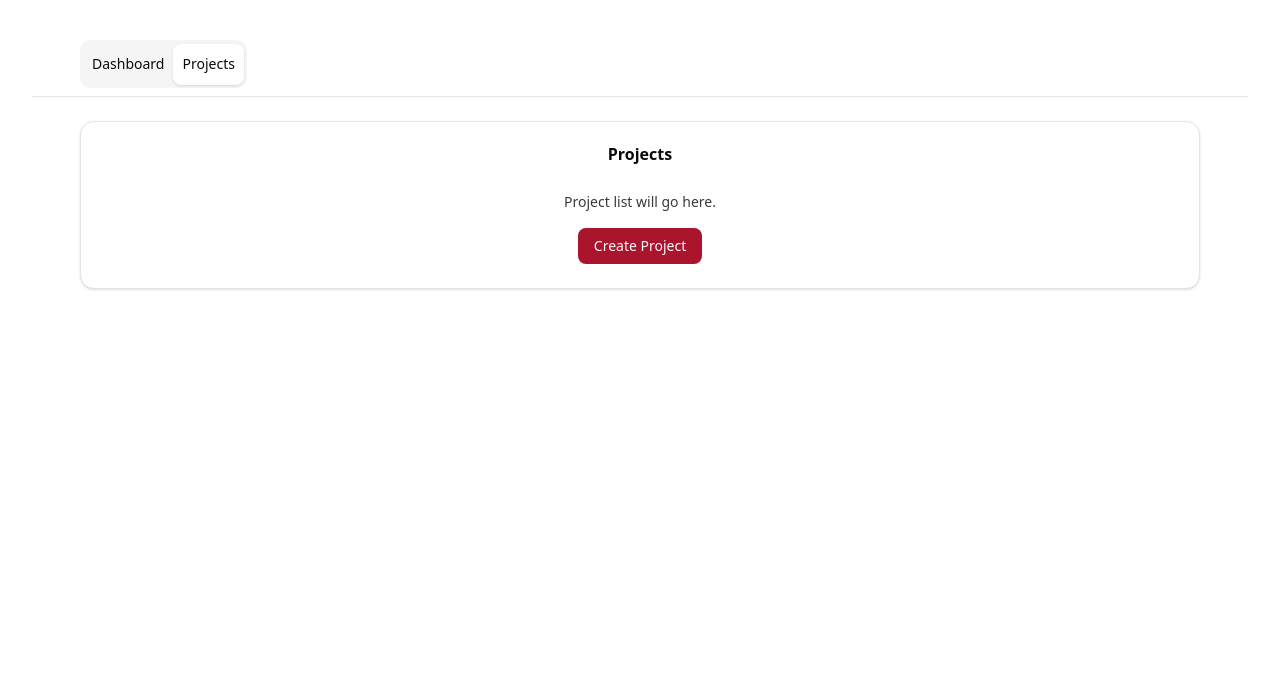
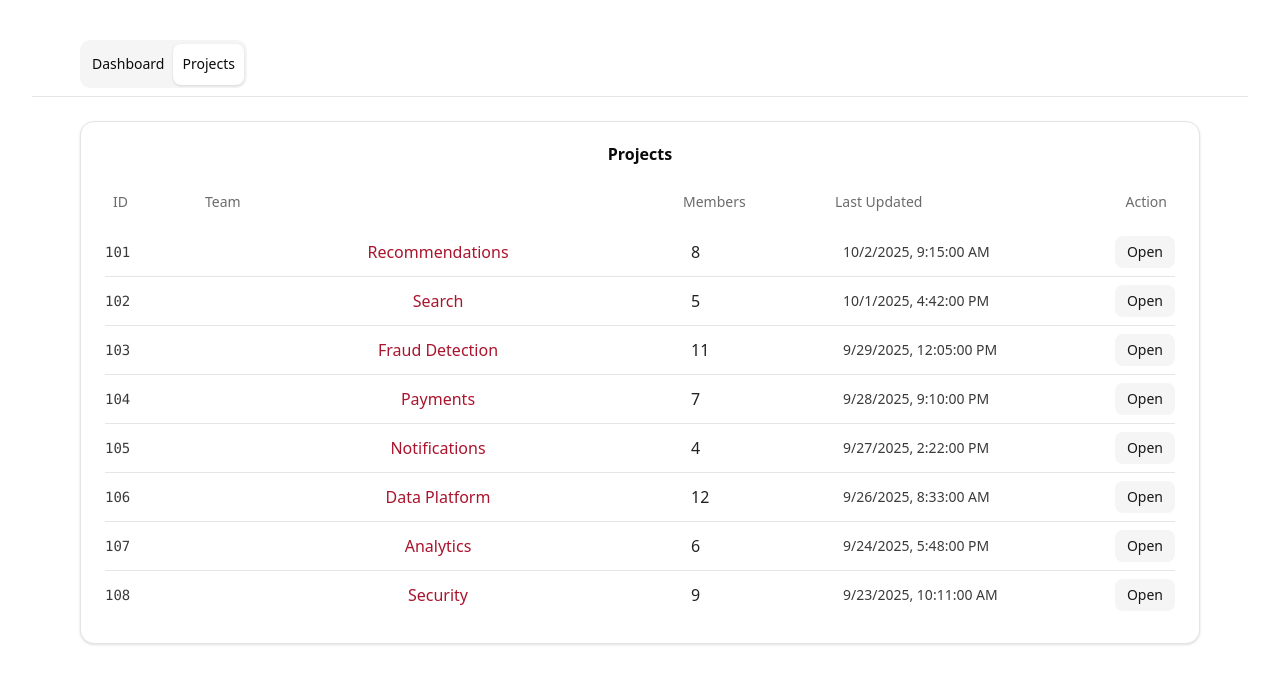
Before and after one commit to MrPeterss/project-showcase-frontend, a React (Vite) app: page /projects in a window 1280 px wide. Shown: the top 684 px of the page. Built offline with nearby package versions, Linux system fonts and the light colour scheme.

Commit message:
Added projects dummy page

```diff
--- a/src/components/NavBar.tsx
+++ b/src/components/NavBar.tsx
@@ -5,14 +5,14 @@ export function NavBar() {
   const location = useLocation();
 
   // Determine current tab based on pathname
-  const currentTab = location.pathname === '/projects' ? 'projects' : 'myteam';
+  const currentTab = location.pathname === '/projects' ? 'projects' : 'dashboard';
 
   return (
     <header className="sticky top-0 z-10 bg-background/70 backdrop-blur border-b">
       <div className="mx-auto max-w-6xl px-4 py-2">
         <Tabs value={currentTab}>
           <TabsList className="h-12">
-            <TabsTrigger value="myteam" asChild>
+            <TabsTrigger value="dashboard" asChild>
               <Link to="/dashboard">Dashboard</Link>
             </TabsTrigger>
             <TabsTrigger value="projects" asChild>
--- a/src/pages/Projects.tsx
+++ b/src/pages/Projects.tsx
@@ -1,5 +1,9 @@
 import { Card, CardHeader, CardTitle, CardContent } from "@/components/ui/card"
 import { Button } from "@/components/ui/button"
+import { teams } from "@/services/dummyData"
+import { Link } from "react-router-dom"
+
+const formatWhen = (iso: string) => new Date(iso).toLocaleString()
 
 export function Projects() {
   return (
@@ -7,9 +11,53 @@ export function Projects() {
       <CardHeader>
         <CardTitle>Projects</CardTitle>
       </CardHeader>
+
       <CardContent className="space-y-4">
-        <p className="text-sm opacity-80">Project list will go here.</p>
-        <Button>Create Project</Button>
+        {/* Header row */}
+        <div className="hidden grid-cols-[80px_1fr_140px_220px_100px] gap-3 px-2 text-sm opacity-60 md:grid">
+          <div className="text-left">ID</div>
+          <div className="text-left">Team</div>
+          <div className="text-left">Members</div>
+          <div className="text-left">Last Updated</div>
+          <div className="text-right">Action</div>
+        </div>
+
+        <div className="divide-y">
+          {teams.map((t) => (
+            <div
+              key={t.id}
+              className="grid grid-cols-1 gap-2 py-3 md:grid-cols-[80px_1fr_140px_220px_100px] md:items-center md:gap-3 md:py-2"
+            >
+              {/* ID */}
+              <div className="font-mono text-sm text-left opacity-80">{t.id}</div>
+
+              {/* Team name (link) */}
+              <div className="flex items-center justify-between md:block">
+                <Link
+                  to={t.link}
+                  className="font-medium text-primary text-left underline-offset-4 hover:underline"
+                >
+                  {t.name}
+                </Link>
+              </div>
+
+              {/* Members */}
+              <div className="text-sm text-left md:text-base md:opacity-90">
+                {t.memberCount}
+              </div>
+
+              {/* Last updated */}
+              <div className="text-sm text-left opacity-80">{formatWhen(t.lastUpdated)}</div>
+
+              {/* Action */}
+              <div className="text-right">
+                <Button asChild size="sm" variant="secondary">
+                  <Link to={t.link}>Open</Link>
+                </Button>
+              </div>
+            </div>
+          ))}
+        </div>
       </CardContent>
     </Card>
   )
```
